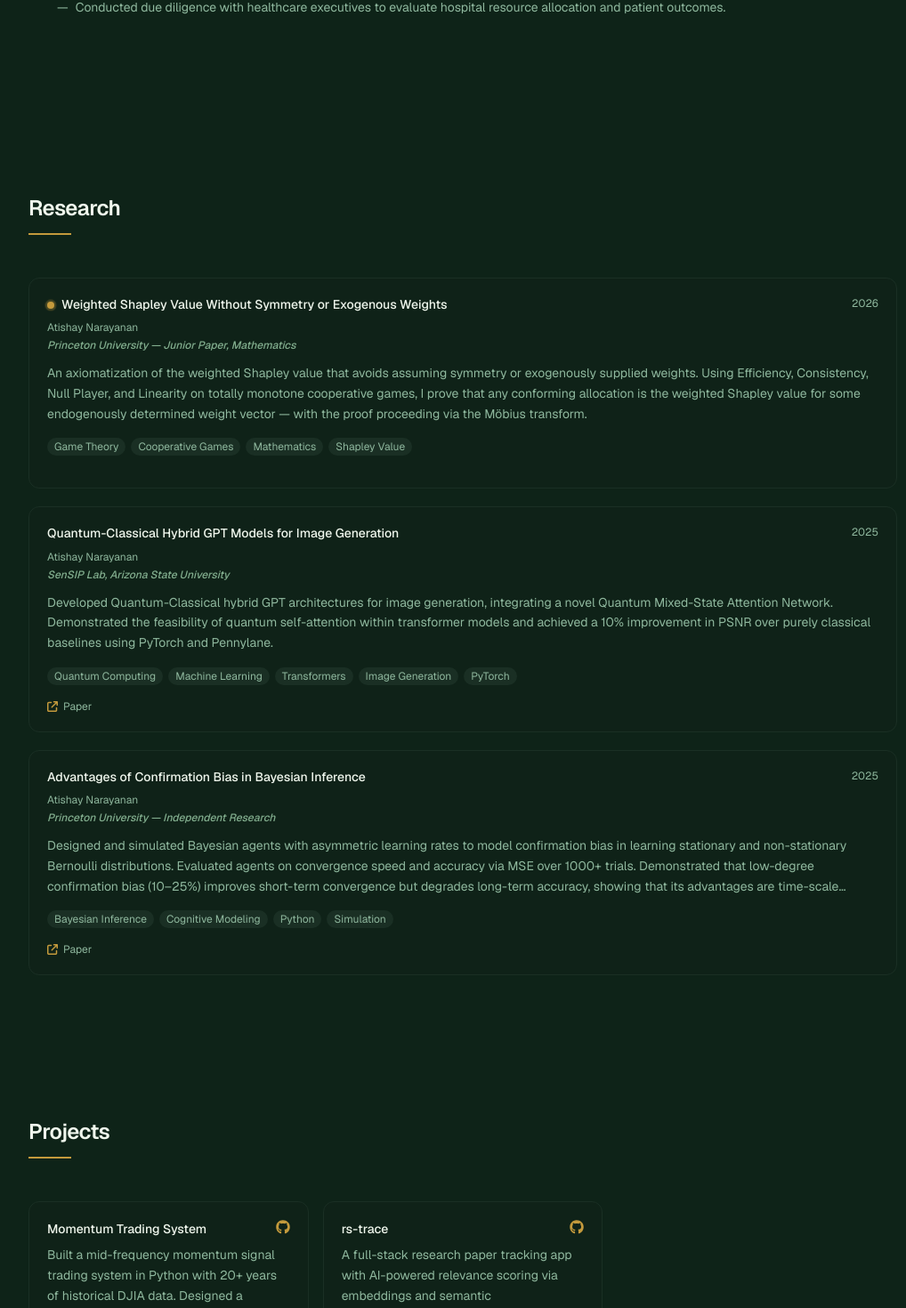
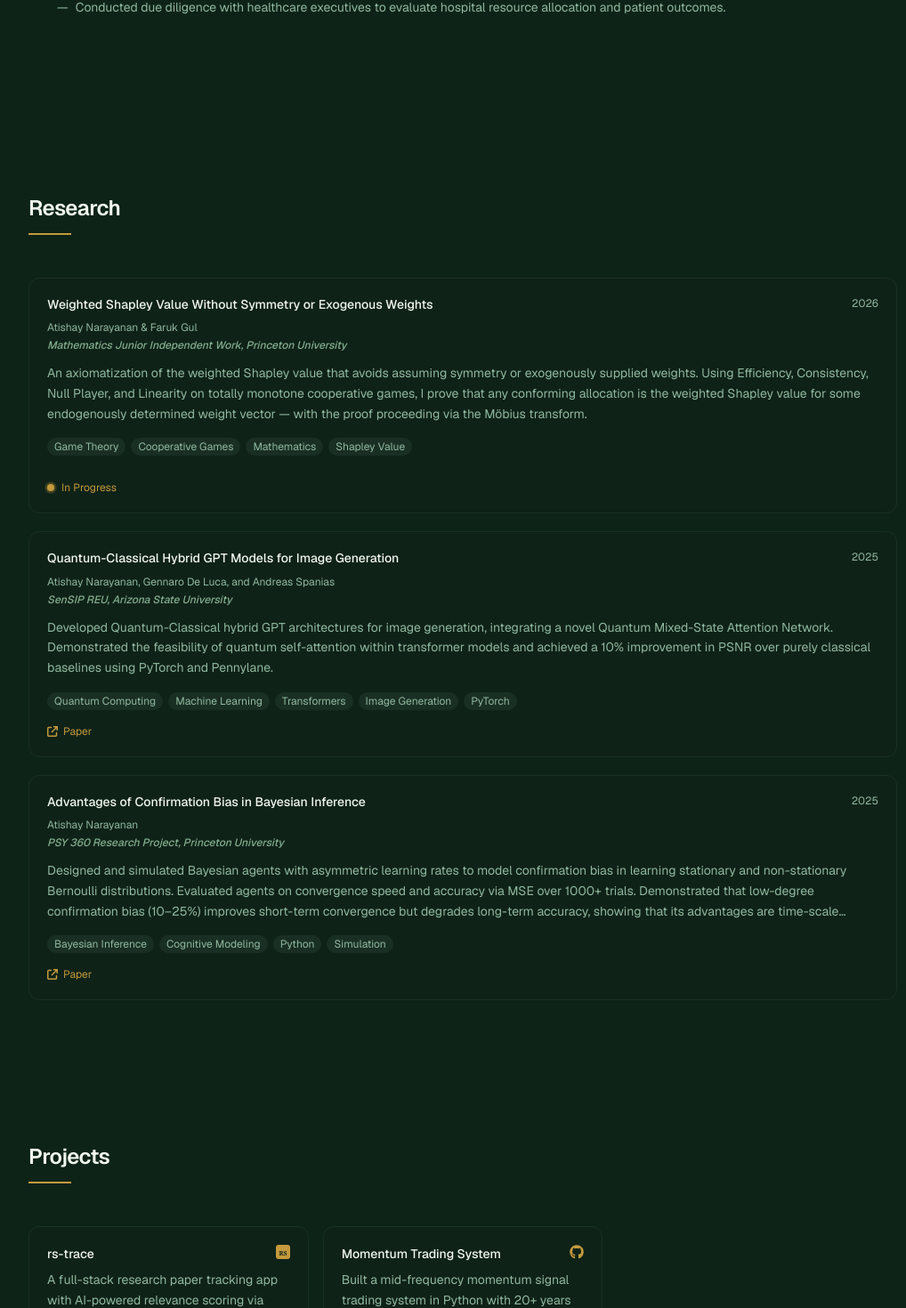
Before and after one commit to atishay-nar/portfolio-site, a Next.js app: page / in a window 1280 px wide. Shown: the part 1322-2792 px from the top of the page at 89% size, without its empty margins (120-1138 px from the left). Built offline with nearby package versions, Linux system fonts and the light colour scheme; no server answers.

Commit message:
content updates, slight ui changes

```diff
--- a/src/components/ui/ContactForm.tsx
+++ b/src/components/ui/ContactForm.tsx
@@ -16,7 +16,7 @@ export default function ContactForm() {
         <div>
           <p className="font-semibold text-sm">Message sent!</p>
           <p className="text-sm text-neutral-500 dark:text-neutral-400 mt-1">
-            Thanks for reaching out — I&apos;ll get back to you soon.
+            Thanks for reaching out! I&apos;ll get back to you soon.
           </p>
         </div>
       </div>
--- a/src/components/ui/ProjectCard.tsx
+++ b/src/components/ui/ProjectCard.tsx
@@ -1,7 +1,7 @@
 "use client";
 
 import { motion } from "framer-motion";
-import { FaGithub, FaArrowUpRightFromSquare } from "react-icons/fa6";
+import { FaGithub } from "react-icons/fa6";
 import type { Project } from "@/types";
 
 interface ProjectCardProps {
@@ -37,10 +37,13 @@ export default function ProjectCard({ project }: ProjectCardProps) {
                 href={project.liveUrl}
                 target="_blank"
                 rel="noopener noreferrer"
-                aria-label={`Live demo: ${project.title}`}
-                className="text-[var(--accent)] hover:opacity-70 transition-opacity"
+                aria-label={`Live site: ${project.title}`}
+                className="hover:opacity-70 transition-opacity"
               >
-                <FaArrowUpRightFromSquare className="w-3.5 h-3.5" />
+                <svg width="16" height="16" viewBox="0 0 16 16" xmlns="http://www.w3.org/2000/svg">
+                  <rect width="16" height="16" rx="3" fill="#C49A3C"/>
+                  <text x="8" y="11.5" fontFamily="Georgia, serif" fontSize="7" fontWeight="700" fill="#0e2318" textAnchor="middle">RS</text>
+                </svg>
               </a>
             )}
           </div>
--- a/src/components/ui/ResearchCard.tsx
+++ b/src/components/ui/ResearchCard.tsx
@@ -10,12 +10,6 @@ export default function ResearchCard({ paper }: ResearchCardProps) {
     <div className="p-5 rounded-xl border border-neutral-200 dark:border-neutral-800 bg-neutral-50 dark:bg-neutral-900/50 hover:border-neutral-300 dark:hover:border-neutral-700 transition-colors">
       <div className="flex flex-col sm:flex-row sm:items-start sm:justify-between gap-2 mb-2">
         <div className="flex items-start gap-2">
-          {paper.status === "in-progress" && (
-            <span className="relative flex h-2 w-2 shrink-0 mt-1.5">
-              <span className="animate-ping absolute inline-flex h-full w-full rounded-full opacity-75" style={{ backgroundColor: "var(--accent)" }} />
-              <span className="relative inline-flex rounded-full h-2 w-2" style={{ backgroundColor: "var(--accent)" }} />
-            </span>
-          )}
           <h3 className="font-medium text-sm text-[var(--foreground)] leading-snug">
             {paper.title}
           </h3>
@@ -45,9 +39,10 @@ export default function ResearchCard({ paper }: ResearchCardProps) {
             href={paper.paperUrl}
             target="_blank"
             rel="noopener noreferrer"
-            className="inline-flex items-center gap-1.5 text-xs text-neutral-500 dark:text-neutral-400 hover:text-[var(--foreground)] transition-colors"
+            className="inline-flex items-center gap-1.5 text-xs hover:opacity-70 transition-opacity"
+            style={{ color: "var(--accent)" }}
           >
-            <FaArrowUpRightFromSquare className="w-3 h-3 text-[var(--accent)]" />
+            <FaArrowUpRightFromSquare className="w-3 h-3" />
             Paper
           </a>
         )}
@@ -63,6 +58,15 @@ export default function ResearchCard({ paper }: ResearchCardProps) {
           </a>
         )}
       </div>
+      {paper.status === "in-progress" && (
+        <div className="flex items-center gap-2 mt-3">
+          <span className="relative flex h-2 w-2 shrink-0">
+            <span className="animate-ping absolute inline-flex h-full w-full rounded-full opacity-75" style={{ backgroundColor: "var(--accent)" }} />
+            <span className="relative inline-flex rounded-full h-2 w-2" style={{ backgroundColor: "var(--accent)" }} />
+          </span>
+          <span className="text-xs" style={{ color: "var(--accent)" }}>In Progress</span>
+        </div>
+      )}
     </div>
   );
 }
--- a/src/data/education.ts
+++ b/src/data/education.ts
@@ -4,7 +4,7 @@ export const education: Education[] = [
   {
     id: "princeton",
     institution: "Princeton University",
-    degree: "B.A. Mathematics — Minors in Computer Science & Classics",
+    degree: "B.A. Mathematics, Minors in Computer Science & Classics",
     period: "Sep 2023 – May 2027",
     location: "Princeton, NJ",
   },
--- a/src/data/projects.ts
+++ b/src/data/projects.ts
@@ -1,6 +1,15 @@
 import type { Project } from "@/types";
 
 export const projects: Project[] = [
+  {
+    id: "rs-trace",
+    title: "rs-trace",
+    description:
+      "A full-stack research paper tracking app with AI-powered relevance scoring via embeddings and semantic recommendations. Integrates with the Semantic Scholar and OpenAI APIs.",
+    techTags: ["Next.js", "TypeScript", "PostgreSQL", "Prisma", "OpenAI"],
+    liveUrl: "https://rs-trace.vercel.app",
+    featured: true,
+  },
   {
     id: "momentum-trading",
     title: "Momentum Trading System",
@@ -10,13 +19,4 @@ export const projects: Project[] = [
     githubUrl: "https://github.com/atishay-nar/momentum",
     featured: true,
   },
-  {
-    id: "rs-trace",
-    title: "rs-trace",
-    description:
-      "A full-stack research paper tracking app with AI-powered relevance scoring via embeddings and semantic recommendations. Integrates with the Semantic Scholar and OpenAI APIs.",
-    techTags: ["Next.js", "TypeScript", "PostgreSQL", "Prisma", "OpenAI"],
-    githubUrl: "https://github.com/atishay-nar/rs-trace",
-    featured: true,
-  },
 ];
--- a/src/data/research.ts
+++ b/src/data/research.ts
@@ -4,8 +4,8 @@ export const research: ResearchPaper[] = [
   {
     id: "shapley-jp",
     title: "Weighted Shapley Value Without Symmetry or Exogenous Weights",
-    authors: "Atishay Narayanan",
-    venue: "Princeton University — Junior Paper, Mathematics",
+    authors: "Atishay Narayanan & Faruk Gul",
+    venue: "Mathematics Junior Independent Work, Princeton University",
     year: 2026,
     status: "in-progress",
     abstract:
@@ -15,8 +15,8 @@ export const research: ResearchPaper[] = [
   {
     id: "quantum-gpt",
     title: "Quantum-Classical Hybrid GPT Models for Image Generation",
-    authors: "Atishay Narayanan",
-    venue: "SenSIP Lab, Arizona State University",
+    authors: "Atishay Narayanan, Gennaro De Luca, and Andreas Spanias",
+    venue: "SenSIP REU, Arizona State University",
     year: 2025,
     abstract:
       "Developed Quantum-Classical hybrid GPT architectures for image generation, integrating a novel Quantum Mixed-State Attention Network. Demonstrated the feasibility of quantum self-attention within transformer models and achieved a 10% improvement in PSNR over purely classical baselines using PyTorch and Pennylane.",
@@ -27,7 +27,7 @@ export const research: ResearchPaper[] = [
     id: "confirmation-bias",
     title: "Advantages of Confirmation Bias in Bayesian Inference",
     authors: "Atishay Narayanan",
-    venue: "Princeton University — Independent Research",
+    venue: "PSY 360 Research Project, Princeton University",
     year: 2025,
     abstract:
       "Designed and simulated Bayesian agents with asymmetric learning rates to model confirmation bias in learning stationary and non-stationary Bernoulli distributions. Evaluated agents on convergence speed and accuracy via MSE over 1000+ trials. Demonstrated that low-degree confirmation bias (10–25%) improves short-term convergence but degrades long-term accuracy, showing that its advantages are time-scale dependent.",
```
